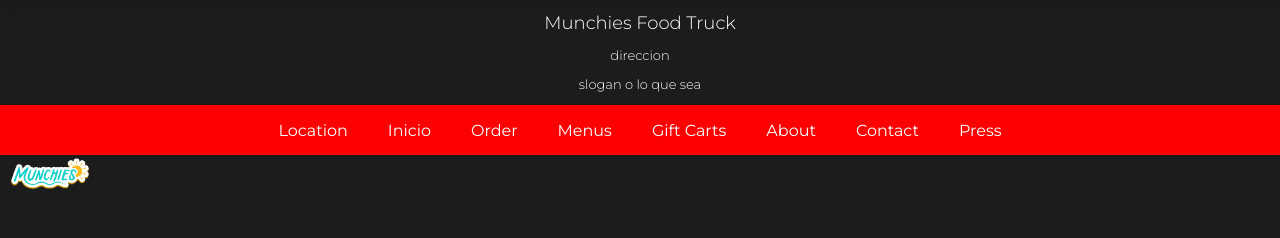
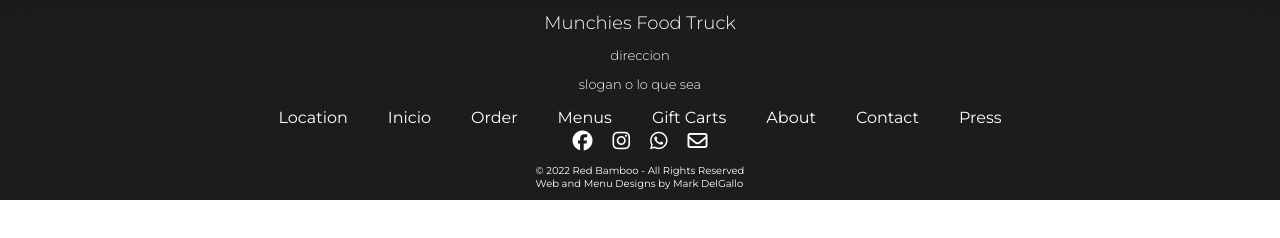
Before and after one commit to AxelSandovalH/munchisFoodTruck, a plain HTML site: page index.html in a window 1280 px wide. Shown: the part 3200-3438 px from the top of the page. After the commit the page ends 3400 px from the top, so only its background shows below. Drawn offline with Linux system fonts and the light colour scheme.

Commit message:
maquetacion del footer 80%

```diff
--- a/index.html
+++ b/index.html
@@ -1,6 +1,7 @@
 <!DOCTYPE html>
 <html lang="en">
 <head>
+    <script src="https://kit.fontawesome.com/c30a6641b2.js" crossorigin="anonymous"></script>
     <link rel="stylesheet" href="styles.css">
     <link rel="preconnect" href="https://fonts.googleapis.com">
     <link rel="preconnect" href="https://fonts.gstatic.com" crossorigin>
@@ -105,13 +106,16 @@
                 <a href="#">Press</a>
             </div>
             <div class="social-networks">
+                <a href=""><i class="fa-brands fa-facebook"></i></a>
+                <a href=""><i class="fa-brands fa-instagram"></i></a>
+                <a href=""><i class="fa-brands fa-whatsapp"></i></a>
+                <a href=""><i class="fa-regular fa-envelope"></i></a>
+            </div>
 
-            </div>
-            <div class="logo-footer-container">
-                <img src="MUNCHIES_logotipo.png" alt="">
-            </div>
             <div class="rights">
-                <p></p>
+                <p>© 2022 Red Bamboo - All Rights Reserved
+                    <br>
+                    Web and Menu Designs by Mark DelGallo</p>
             </div>
         </div>
     </footer>
--- a/styles.css
+++ b/styles.css
@@ -304,7 +304,7 @@
 
 .footer-container {
     width: 100%;
-    height: 300px;
+    height: 200px;
     background: rgb(28, 28, 28);
     display: flex;
     flex-direction: column;
@@ -335,7 +335,7 @@
     display: flex;
     justify-content: center;
     align-items: center;
-    background: red;
+
 
 }
 .footer-container .footer-links a{
@@ -354,3 +354,25 @@
     height: 100%;
     object-fit: cover;
 }
+.footer-container .social-networks {
+    width: 100%;
+    height: 50px;
+    display: flex;
+    align-items: center;
+    justify-content: center;
+    /* background: white; */
+}
+.footer-container .social-networks a i {
+    margin-inline: 10px;
+    font-size: 20px;
+    color: white;
+}
+.footer-container .rights {
+    display: flex;
+    flex-direction: column;
+    justify-content: center;
+    align-items: center;
+}
+.footer-container .rights p {
+    font-size: 10px;
+}
```
